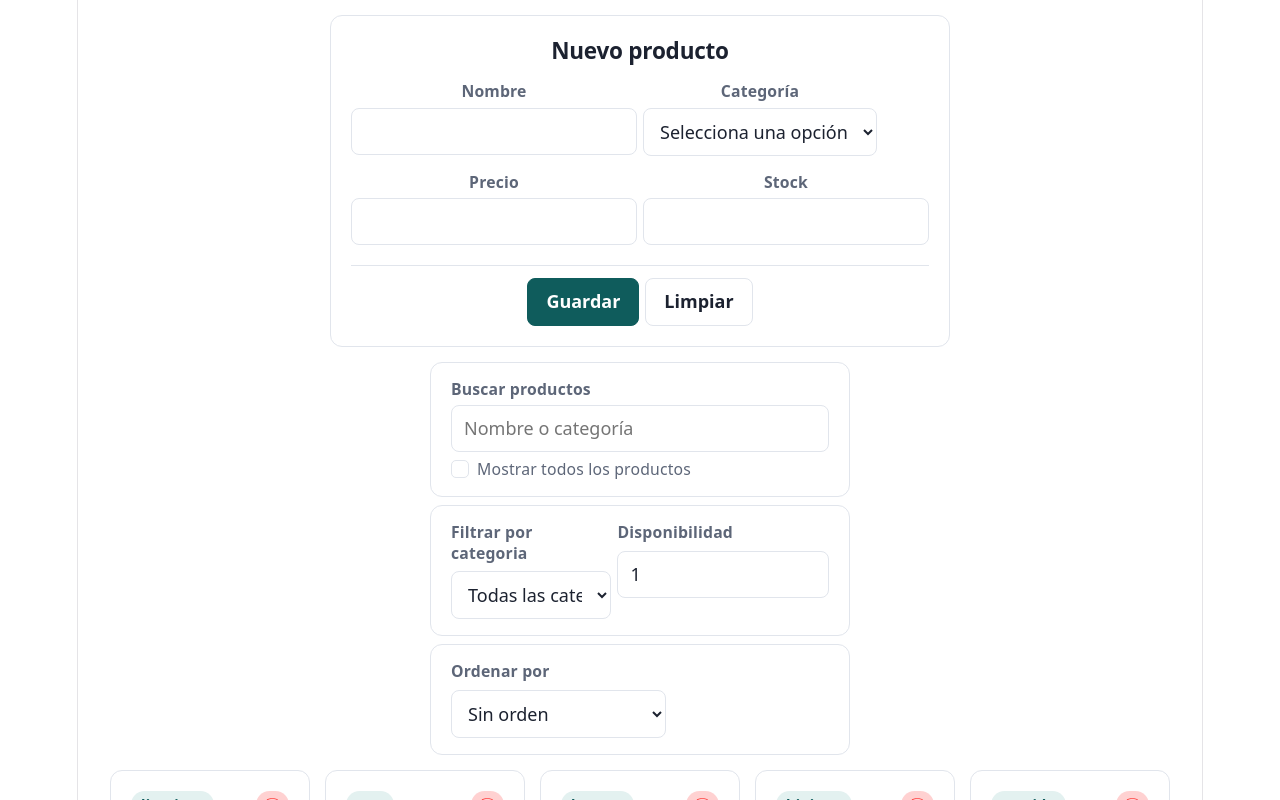
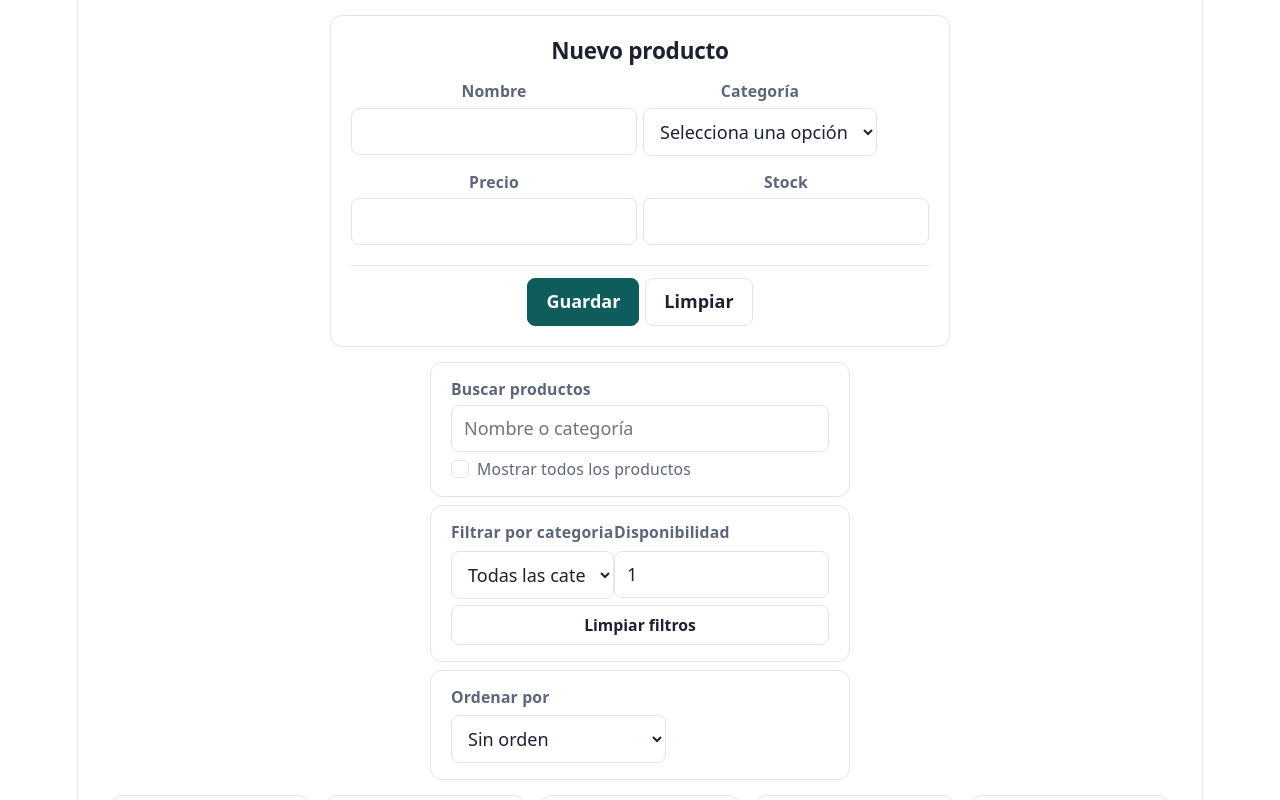
Before and after one commit to TiwexCr25/proyectos-react, a React (Vite) app in the folder projects/06-DataFlow/: page / in a window 1280 px wide. Shown: the top 800 px of the page. Built offline with nearby package versions, Linux system fonts and the light colour scheme.

Commit message:
06 boton limpiar filtros funcional

```diff
--- a/projects/06-DataFlow/src/App.jsx
+++ b/projects/06-DataFlow/src/App.jsx
@@ -100,6 +100,11 @@ function App () {
     }
   })
 
+  const resetFilters = () => {
+    setFilterCategory('all')
+    setFilterStock(1)
+  }
+
   return (
     <main>
       <ProductForm onSubmitProduct={addProduct} />
@@ -110,8 +115,11 @@ function App () {
         />
         <ProductFilters
           products={products}
+          filterCategory={filterCategory}
+          filterStock={filterStock}
           onFilterCategory={handleChangeCategory}
           onFilterStock={handleChangeStock}
+          onResetFilters={resetFilters}
         />
         <ProductOrder
           onSelectedOrder={hangleChangeOrder}
--- a/projects/06-DataFlow/src/components/ProductFilters.jsx
+++ b/projects/06-DataFlow/src/components/ProductFilters.jsx
@@ -1,8 +1,16 @@
 import './css/productFilters.css'
 
-export function ProductFilters ({ products, onFilterCategory, onFilterStock }) {
+export function ProductFilters ({
+  products,
+  filterCategory,
+  filterStock,
+  onFilterCategory,
+  onFilterStock,
+  onResetFilters
+}) {
   return (
     <section className='product-filters'>
+      <div className='filters-Container'>
         <div className='group'>
           <label className='product-filters__label' htmlFor='product-filter-category'>
             Filtrar por categoria
@@ -10,6 +18,7 @@ export function ProductFilters ({ products, onFilterCategory, onFilterStock }) {
           <select
             className='product-filters__select'
             id='product-filter-category'
+            value={filterCategory}
             onChange={(e) => onFilterCategory(e.target.value)}
           >
             <option value='all'>Todas las categorias</option>
@@ -34,10 +43,18 @@ export function ProductFilters ({ products, onFilterCategory, onFilterStock }) {
             className='product-filters__input'
             id='product-filter-availability'
             type='number'
-          defaultValue={1}
+            value={filterStock}
             onChange={(e) => onFilterStock(e.target.value)}
           />
         </div>
+      </div>
+      <button
+        className='product-filters__reset'
+        type='button'
+        onClick={() => onResetFilters()}
+      >
+        Limpiar filtros
+      </button>
     </section>
   )
 }
--- a/projects/06-DataFlow/src/components/css/productFilters.css
+++ b/projects/06-DataFlow/src/components/css/productFilters.css
@@ -4,13 +4,14 @@
   --filter-muted: #5d6678;
   --filter-border: #e1e5ec;
   --filter-accent: #0f5c5c;
+  --filter-chip-bg: #e3f1f0;
 
   box-sizing: border-box;
   width: 100%;
   max-width: 420px;
   padding: 16px 20px;
   display: flex;
-  flex-direction: row;
+  flex-direction: column;
   gap: 6px;
   background: var(--filter-surface);
   color: var(--filter-text);
@@ -58,9 +59,44 @@
   font-variant-numeric: tabular-nums;
 }
 
-.group {
+.product-filters__reset {
+  align-self: flex-start;
+  width: 100%;
+  padding: 8px 14px;
+  background: transparent;
+  color: var(--filter-text);
+  border: 1px solid var(--filter-border);
+  border-radius: 8px;
+  font: inherit;
+  font-size: 0.875rem;
+  font-weight: 600;
+  line-height: 1.4;
+  cursor: pointer;
+  transition: background-color 160ms ease, border-color 160ms ease, transform 160ms ease;
+}
+
+.product-filters__reset:hover {
+  background: var(--filter-chip-bg);
+  border-color: var(--filter-accent);
+  transform: translateY(-2px);
+}
+
+.product-filters__reset:active {
+  transform: translateY(0);
+}
+
+.product-filters__reset:focus-visible {
+  outline: 2px solid var(--filter-accent);
+  outline-offset: 2px;
+}
+
+.filters-Container {
   display: flex;
-  flex-direction: column;
+}
+
+.group-filters {
+  display: flex;
+  flex-direction: row;
   gap: 8px;
 }
 
@@ -71,6 +107,7 @@
     --filter-muted: #9aa3b5;
     --filter-border: #2d3445;
     --filter-accent: #8fd6d2;
+    --filter-chip-bg: #123b3b;
     color-scheme: dark;
   }
 }
```
Lines whose indentation alone changed are shown as unchanged.
